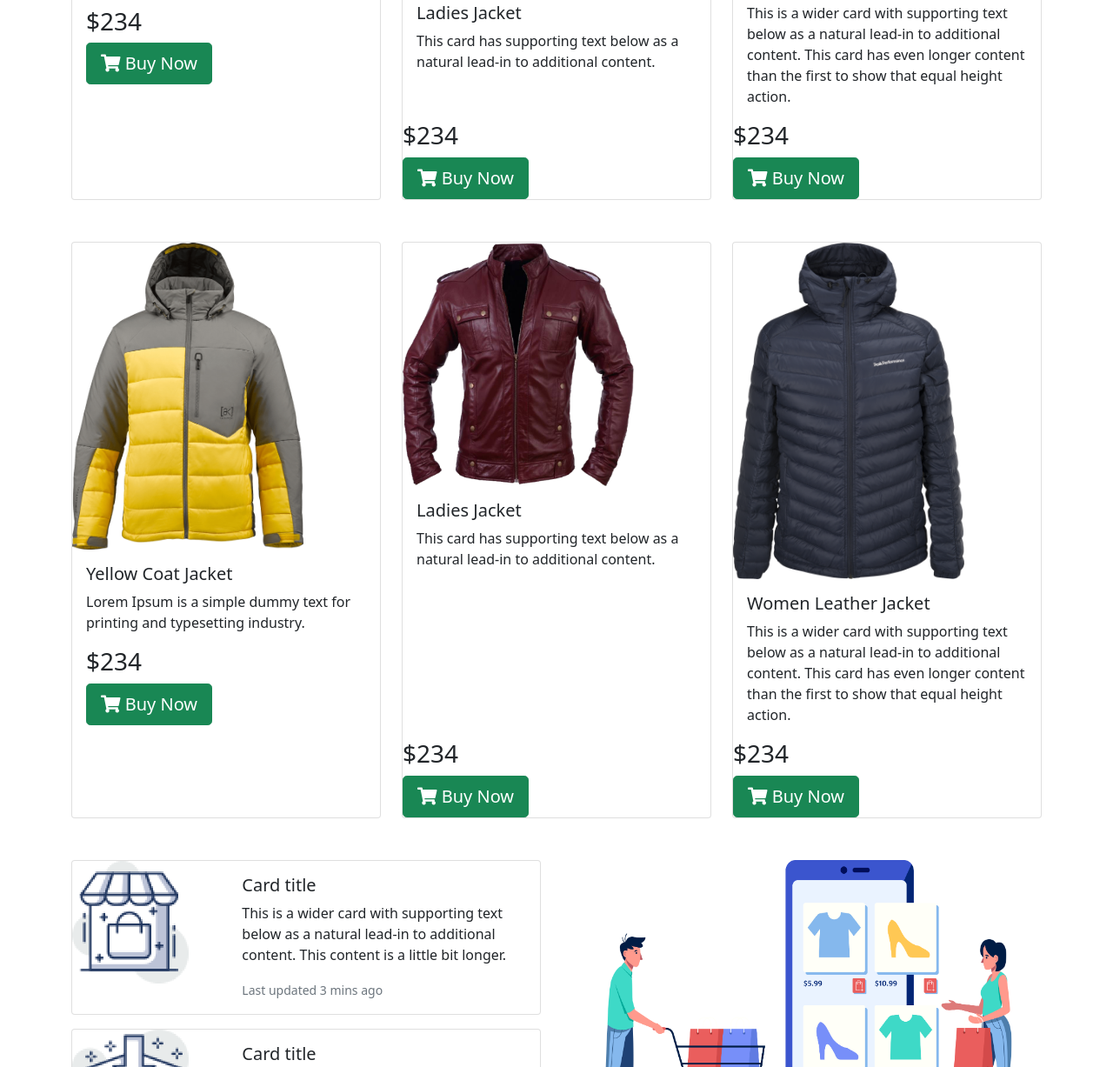
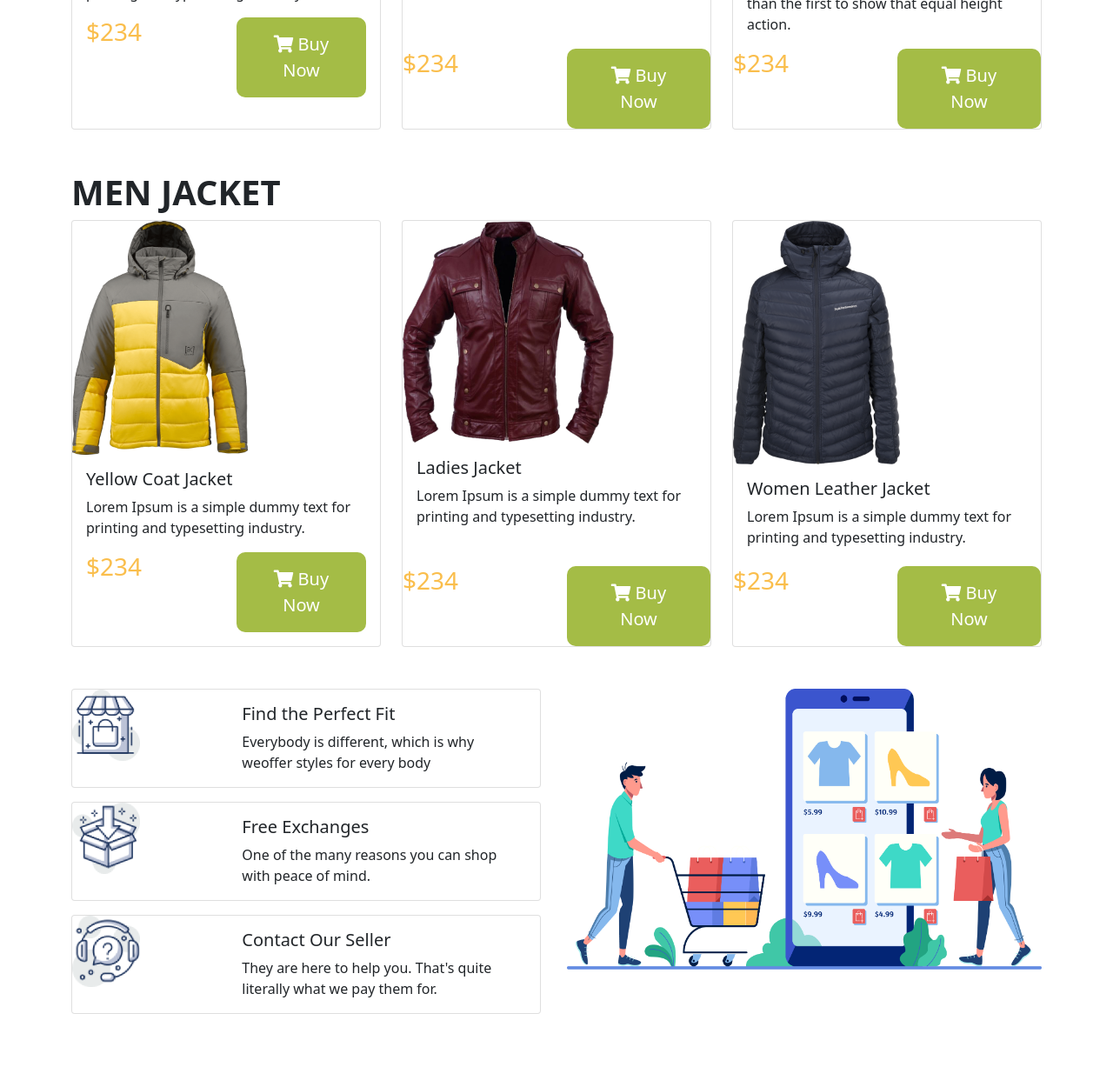
Before and after one commit to Al-Amin49/penguin-fashion-website, a plain HTML site: page index.html in a window 1280 px wide. Shown: the part 991-2218 px from the top of the page at 87% size. After the commit the page ends 2173 px from the top, so only its background shows below. Drawn offline with nearby package versions, Linux system fonts and the light colour scheme.

Commit message:
section complete

```diff
--- a/index.html
+++ b/index.html
@@ -44,15 +44,15 @@
 
       <!-- Two-part-section -->
         <div class="row  ">
-            <div class="col-5 mt-5">
-                <h1 class="text-warning">BE THE PENGUNS</h1>
-                <h1 class="text-primary">OF WINTER</h1>
+            <div class="col-6 mt-5">
+                <h1 class="head-font" style="color:#FABE4C" >BE THE PENGUNS</h1>
+                <h1 class="head-font" style="color:#363958">OF WINTER</h1>
                 <p>Lorem Ipsum is a simple dummy text for printing and typesetting industry</p>
-                <button class="btn btn-success btn-lg border-rounded"> <i class="fas fa-shopping-cart"></i> Buy
+                <button class="btn btn-area btn-lg border-rounded"> <i class="fas fa-shopping-cart"></i> Buy
                     Now</button>
 
             </div>
-            <div class="col-7 mb-3">
+            <div class="col-6 mb-3">
                 <img src="image/profile.png" class="w-75  " alt="">
 
             </div>
@@ -60,22 +60,25 @@
     </header>
     <main>
         <!-- card-1 -->
+
         <section class="container mt-5">
+            <h1 style="font-weight: bold;">WOMEN JACKET</h1>
 
             <div class="row row-cols-1 row-cols-md-3 g-4">
                 <div class="col">
                     <div class="card h-100">
-                        <img src="Image/jacket-1.png" class="card-img-top" alt="...">
+                        <img src="Image/jacket-1.png" style="width:293px; height:293px;" class="card-img-top" alt="...">
                         <div class="card-body">
                             <h5 class="card-title">Yellow Coat Jacket</h5>
                             <p class="card-text"> Lorem Ipsum is a simple dummy text for printing and typesetting
                                 industry.</p>
-                                <div class="row class=row d-flex justify-content-center align-item-center">
-                                    <div class="col ">
-
-                                        <h3 class="mr-2">$234</h3>
-                                    <button class="btn btn-success btn-lg border-rounded"> <i
-                                            class="fas fa-shopping-cart"></i> Buy Now
+                               <div class="row">
+                                   <div class="col">
+                                       <h3 style="color:#FABE4C">$234</h3>
+                                   </div>
+                                   <div class="col-6">
+                                    <button class="btn btn-area btn-lg border-rounded"> <i class="fas fa-shopping-cart"></i> Buy
+                                        Now</button>
                                    </div>
                                </div>
 
@@ -87,63 +90,67 @@
                 </div>
                 <div class="col">
                     <div class="card h-100">
-                        <img src="Image/jacket-2.png" class="card-img-top" alt="...">
+                        <img src="Image/jacket-2.png" style="width:203px; height:273px;" class="card-img-top" alt="...">
                         <div class="card-body">
                             <h5 class="card-title">Ladies Jacket</h5>
                             <p class="card-text">This card has supporting text below as a natural lead-in to additional
                                 content.</p>
                         </div>
-                        <div class="row class=row d-flex justify-content-center align-item-center">
-                            <div class="col ">
-
-                                <h3 class="mr-2">$234</h3>
-                            <button class="btn btn-success btn-lg border-rounded"> <i
-                                    class="fas fa-shopping-cart"></i> Buy Now
+                        <div class="row">
+                            <div class="col">
+                                <h3 style="color:#FABE4C">$234</h3>
+                            </div>
+                            <div class="col-6">
+                             <button class="btn btn-area btn-lg border-rounded"> <i class="fas fa-shopping-cart"></i> Buy
+                                 Now</button>
                             </div>
                         </div>
                     </div>
+
                 </div>
                 <div class="col">
                     <div class="card h-100">
-                        <img src="Image/jacket-3.png" class="card-img-top" alt="...">
+                        <img src="Image/jacket-3.png" style="width:210px; height:257px;" class="card-img-top" alt="...">
                         <div class="card-body">
                             <h5 class="card-title">Women Leather Jacket</h5>
                             <p class="card-text">This is a wider card with supporting text below as a natural lead-in to
                                 additional content. This card has even longer content than the first to show that equal
                                 height action.</p>
                         </div>
-                        <div class="row class=row d-flex justify-content-center align-item-center">
-                            <div class="col ">
-
-                                <h3 class="mr-2">$234</h3>
-                            <button class="btn btn-success btn-lg border-rounded"> <i
-                                    class="fas fa-shopping-cart"></i> Buy Now
+                        <div class="row">
+                            <div class="col">
+                                <h3 style="color:#FABE4C">$234</h3>
                             </div>
+                            <div class="col-6">
+                             <button class="btn btn-area btn-lg border-rounded"> <i class="fas fa-shopping-cart"></i> Buy
+                                 Now</button>
                             </div>
                         </div>
                     </div>
                 </div>
 
 
+
         </section>
         <!-- Card-2 -->
 
         <section class="container mt-5">
-
+            <h1 style="font-weight: bold;">MEN JACKET</h1>
             <div class="row row-cols-1 row-cols-md-3 g-4">
                 <div class="col">
                     <div class="card h-100">
-                        <img src="Image/jacket-4.png" class="card-img-top" alt="...">
+                        <img src="Image/jacket-4.png" style="width:202px; height:269px;" class="card-img-top" alt="...">
                         <div class="card-body">
                             <h5 class="card-title">Yellow Coat Jacket</h5>
                             <p class="card-text"> Lorem Ipsum is a simple dummy text for printing and typesetting
                                 industry.</p>
-                                <div class="row class=row d-flex justify-content-center align-item-center">
-                                    <div class="col ">
-
-                                        <h3 class="mr-2">$234</h3>
-                                    <button class="btn btn-success btn-lg border-rounded"> <i
-                                            class="fas fa-shopping-cart"></i> Buy Now
+                                <div class="row">
+                                    <div class="col">
+                                        <h3 style="color:#FABE4C">$234</h3>
+                                    </div>
+                                    <div class="col-6">
+                                     <button class="btn btn-area btn-lg border-rounded"> <i class="fas fa-shopping-cart"></i> Buy
+                                         Now</button>
                                     </div>
                                 </div>
 
@@ -155,37 +162,35 @@
                 </div>
                 <div class="col">
                     <div class="card h-100">
-                        <img src="Image/jacket-5.png" class="card-img-top" alt="...">
+                        <img src="Image/jacket-5.png" style="width:243px; height:256px;" class="card-img-top" alt="...">
                         <div class="card-body">
                             <h5 class="card-title">Ladies Jacket</h5>
-                            <p class="card-text">This card has supporting text below as a natural lead-in to additional
-                                content.</p>
+                            <p class="card-text">Lorem Ipsum is a simple dummy text for printing and typesetting industry.</p>
                         </div>
-                        <div class="row class=row d-flex justify-content-center align-item-center">
-                            <div class="col ">
-
-                                <h3 class="mr-2">$234</h3>
-                            <button class="btn btn-success btn-lg border-rounded"> <i
-                                    class="fas fa-shopping-cart"></i> Buy Now
+                        <div class="row">
+                            <div class="col">
+                                <h3 style="color:#FABE4C">$234</h3>
+                            </div>
+                            <div class="col-6">
+                             <button class="btn btn-area btn-lg border-rounded"> <i class="fas fa-shopping-cart"></i> Buy Now</button>
                             </div>
                         </div>
                     </div>
                 </div>
                 <div class="col">
                     <div class="card h-100">
-                        <img src="Image/jacket-6.png" class="card-img-top" alt="...">
+                        <img src="Image/jacket-6.png" style="width:192px; height:280px;"class="card-img-top" alt="...">
                         <div class="card-body">
                             <h5 class="card-title">Women Leather Jacket</h5>
-                            <p class="card-text">This is a wider card with supporting text below as a natural lead-in to
-                                additional content. This card has even longer content than the first to show that equal
-                                height action.</p>
+                            <p class="card-text">Lorem Ipsum is a simple dummy text for printing and typesetting industry.</p>
                         </div>
-                        <div class="row class=row d-flex justify-content-center align-item-center">
-                            <div class="col ">
-
-                                <h3 class="mr-2">$234</h3>
-                            <button class="btn btn-success btn-lg border-rounded"> <i
-                                    class="fas fa-shopping-cart"></i> Buy Now
+                        <div class="row">
+                            <div class="col">
+                                <h3 style="color:#FABE4C">$234</h3>
+                            </div>
+                            <div class="col-6">
+                             <button class="btn btn-area btn-lg border-rounded"> <i class="fas fa-shopping-cart"></i> Buy
+                                 Now</button>
                             </div>
                         </div>
                     </div>
@@ -196,18 +201,19 @@
         </section>
 
         <section class="container mt-5">
-            <div class="row">
+            <div class="row ">
                 <div class="col-6">
-                    <div class="card mb-3" style="max-width: 540px;">
-                        <div class="row g-0">
-                          <div class="col-md-4">
-                            <img src="logo- icon/icon-1.png"   alt="...">
+                    <div class="card mb-3" style="max-width: 540px; ">
+                        <div class="row g-0 ">
+                          <div class="col-md-4 ">
+                            <img src="logo- icon/icon-1.png" style="width: 78px;
+                            height: 82px;"  alt="...">
                           </div>
                           <div class="col-md-8">
                             <div class="card-body">
-                              <h5 class="card-title">Card title</h5>
-                              <p class="card-text">This is a wider card with supporting text below as a natural lead-in to additional content. This content is a little bit longer.</p>
-                              <p class="card-text"><small class="text-muted">Last updated 3 mins ago</small></p>
+                              <h5 class="card-title">Find the Perfect Fit</h5>
+                              <p class="card-text">Everybody is different, which is why weoffer styles for every body</p>
+
                             </div>
                           </div>
                         </div>
@@ -216,13 +222,14 @@
                       <div class="card mb-3" style="max-width: 540px;">
                         <div class="row g-0">
                           <div class="col-md-4">
-                            <img src="logo- icon/icon-2.png"  alt="...">
+                            <img src="logo- icon/icon-2.png" style="width: 78px;
+                            height: 82px;" alt="...">
                           </div>
                           <div class="col-md-8">
                             <div class="card-body">
-                              <h5 class="card-title">Card title</h5>
-                              <p class="card-text">This is a wider card with supporting text below as a natural lead-in to additional content. This content is a little bit longer.</p>
-                              <p class="card-text"><small class="text-muted">Last updated 3 mins ago</small></p>
+                              <h5 class="card-title">Free Exchanges</h5>
+                              <p class="card-text"> One of the many reasons you can shop with peace of mind.</p>
+
                             </div>
                           </div>
                         </div>
@@ -231,13 +238,14 @@
                       <div class="card mb-3" style="max-width: 540px;">
                         <div class="row g-0">
                           <div class="col-md-4">
-                            <img src="logo- icon/icon-3.png"  alt="...">
+                            <img src="logo- icon/icon-3.png" style="width: 78px;
+                            height: 82px;" alt="...">
                           </div>
                           <div class="col-md-8">
                             <div class="card-body">
-                              <h5 class="card-title">Card title</h5>
-                              <p class="card-text">This is a wider card with supporting text below as a natural lead-in to additional content. This content is a little bit longer.</p>
-                              <p class="card-text"><small class="text-muted">Last updated 3 mins ago</small></p>
+                              <h5 class="card-title">Contact Our Seller</h5>
+                              <p class="card-text"> They are here to help you. That's quite literally what we pay them for.</p>
+
                             </div>
                           </div>
                         </div>
--- a/style.css
+++ b/style.css
@@ -4,6 +4,12 @@
     padding-left: .5rem;
 
 }
-.card img{
-    width:75%;
+.head-font{
+    font-size: 50px;
 }
+.btn-area{
+    background-color:#A4BC46;
+    color:white;
+    padding:15px 30px;
+    border-radius: 10px;
+}
```
Lines whose indentation alone changed are shown as unchanged.
